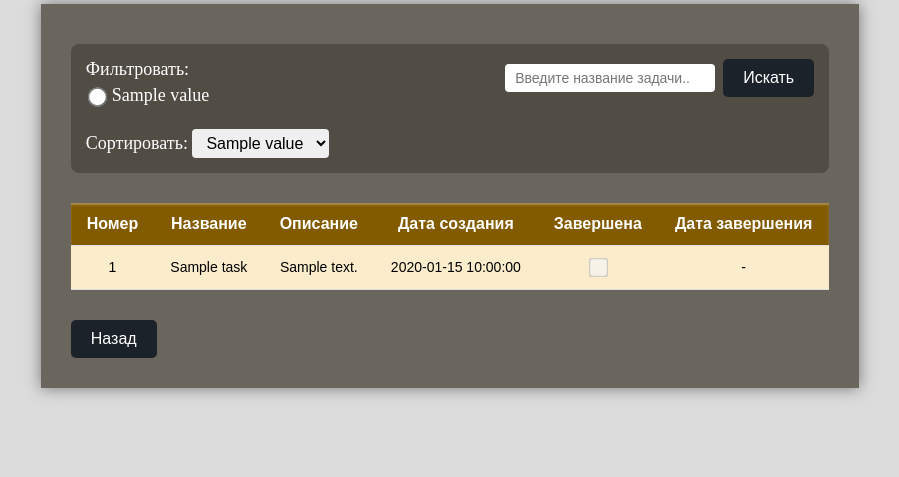
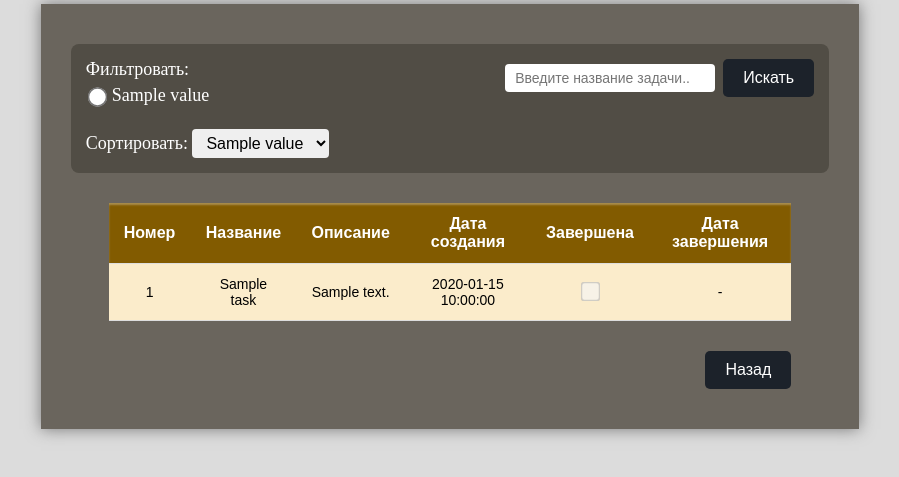
Before and after one commit to MelKatya/daily_journal, a Flask app: template flask-version/templates/tasks.html in a window 1280 px wide. Shown: the part 194-671 px from the top of the page, without its empty margins (190-1089 px from the left). Run offline with Flask 3, Linux system fonts and the light colour scheme; the template is opened without the code that fills it: most values are stand-ins (such as "Sample title", 1, 10 or a date in 2020).

Commit message:
update style

```diff
--- a/flask-version/templates/tasks.html
+++ b/flask-version/templates/tasks.html
@@ -10,6 +10,7 @@
           <h1>Ежедневник</h1>
     </div>
     <div class="container">
+
         <form action="/tasks" method="get">
         <div class="toolbar">
             <div class="filter-group">
@@ -44,6 +45,7 @@
             </div>
         </div>
         </form>
+        <div class="ggTable " >
         <table class="customTable">
             <thead>
                 <tr>
@@ -77,7 +79,10 @@
                 {% endfor %}
                 </tbody>
             </table>
+        <div class="register">
         <button onclick="window.location.href='/users/home'"> Назад</button>
+        </div>
+        </div>
         </div>
 </body>
 </html>
```
